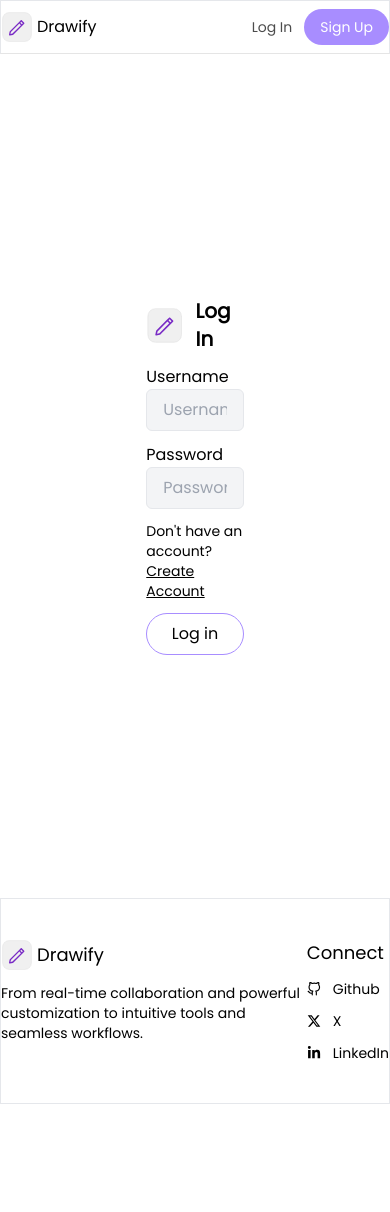
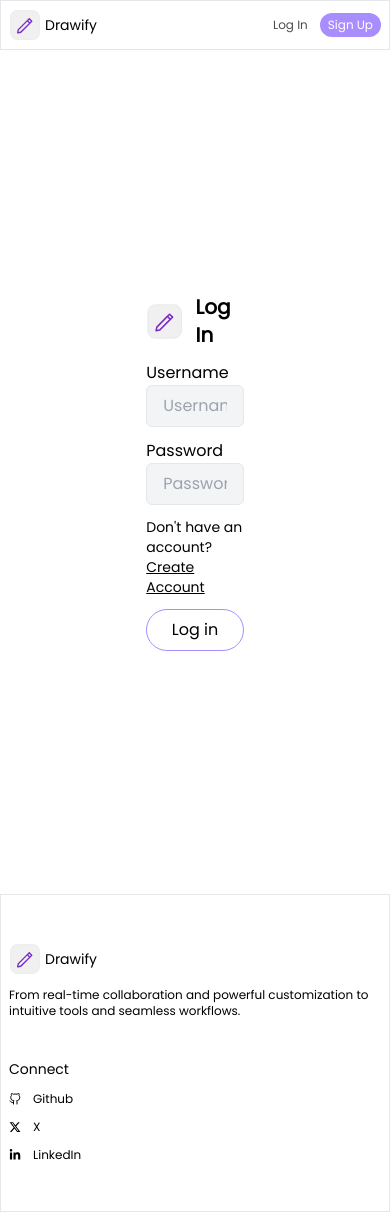
Before and after one commit to DevanshBhavsar3/excalidraw, a Next.js app in the folder apps/frontend/: page /login in a window 390 px wide. Before the commit the page ends 1104 px from the top, so only its background shows below. Built offline with nearby package versions, Linux system fonts and the light colour scheme; no server answers.

Commit message:
made landing page responsive

```diff
--- a/apps/frontend/components/Footer.tsx
+++ b/apps/frontend/components/Footer.tsx
@@ -5,37 +5,37 @@ import { FaLinkedinIn } from "react-icons/fa";
 
 export function Footer() {
   return (
-    <footer className="border">
-      <div className="py-10 max-w-7xl mx-auto flex justify-between items-start">
+    <footer className="border p-2">
+      <div className="py-10 max-w-7xl mx-auto flex flex-col md:flex-row justify-between items-start gap-10">
         <div className="flex flex-col justify-center items-start gap-3">
           <div className="flex justify-center items-center gap-1">
             <Icon size="sm" />
-            <h1 className="font-medium text-lg">Drawify</h1>
+            <h1 className="font-medium text-sm md:text-lg">Drawify</h1>
           </div>
-          <p className="text-sm max-w-sm">
+          <p className="text-xs md:text-sm max-w-sm">
             From real-time collaboration and powerful customization to intuitive
             tools and seamless workflows.
           </p>
         </div>
         <div className="flex flex-col justify-center items-start gap-3">
-          <p className="font-medium text-lg">Connect</p>
+          <p className="font-medium text-sm md:text-lg">Connect</p>
           <a
             href="https://github.com/DevanshBhavsar3"
-            className="flex justify-center items-center gap-3 text-sm"
+            className="flex justify-center items-center gap-3 text-xs md:text-sm"
             target="_blank"
           >
             <FiGithub /> Github
           </a>
           <a
             href="https://x.com/CluxOP"
-            className="flex justify-center items-center gap-3 text-sm"
+            className="flex justify-center items-center gap-3 text-xs md:text-sm"
             target="_blank"
           >
             <FaXTwitter /> X
           </a>
           <a
             href="https://www.linkedin.com/in/devansh-bhavsar-446337327/"
-            className="flex justify-center items-center gap-3 text-sm"
+            className="flex justify-center items-center gap-3 text-xs md:text-sm"
             target="_blank"
           >
             <FaLinkedinIn /> LinkedIn
--- a/apps/frontend/components/Navbar.tsx
+++ b/apps/frontend/components/Navbar.tsx
@@ -34,20 +34,20 @@ export function Navbar() {
   }
 
   return (
-    <nav className="z-20 sticky top-0 left-0 bg-white border border-b-black/10 w-full py-2">
+    <nav className="z-20 sticky top-0 left-0 bg-white border border-b-black/10 p-2">
       <div className="max-w-7xl mx-auto flex w-full justify-between items-center">
         <div className="flex justify-center items-center gap-1">
           <Icon size="sm" />
-          <Link href={"/"} className="font-medium text-md">
+          <Link href={"/"} className="font-medium text-sm md:text-md">
             Drawify
           </Link>
         </div>
-        <div className="flex justify-center items-center text-sm font-medium gap-3 text-black/70 hover:text-black">
+        <div className="flex justify-center items-center text-xs md:text-sm font-medium gap-3 text-black/70 hover:text-black">
           {links.map((link, index) => (
             <Link
               key={index}
               href={link.link}
-              className={`${link.primary ? "bg-primary hover:bg-primary-dark text-white px-4 py-2 rounded-full" : "hover:underline"}`}
+              className={`${link.primary ? "bg-primary hover:bg-primary-dark text-white px-2 md:px-4 py-1 md:py-2 rounded-full" : "hover:underline"}`}
             >
               {link.title}
             </Link>
--- a/apps/frontend/components/landing/CTA.tsx
+++ b/apps/frontend/components/landing/CTA.tsx
@@ -4,26 +4,26 @@ import { IoIosArrowRoundForward } from "react-icons/io";
 
 export function CTA() {
   return (
-    <section className="py-10">
+    <section className="py-10 px-2">
       <div className="max-w-7xl mx-auto flex justify-between items-center">
         <div className="flex flex-col justify-center items-start">
-          <h1 className="text-3xl font-bold my-3">Ready to Draw?</h1>
-          <h1 className="text-xl font-medium mb-10">
+          <h1 className="text-xl md:text-3xl font-bold my-3">Ready to Draw?</h1>
+          <h1 className="text-md md:text-xl font-medium mb-10">
             Your creative journey starts here.
           </h1>
           <Link
             href={"/signup"}
-            className="hover:bg-primary hover:text-white border border-primary px-4 py-2 rounded-full w-full flex justify-between items-center"
+            className="hover:bg-primary hover:text-white border border-primary px-4 py-1 md:py-2 rounded-full w-full flex justify-between items-center text-sm md:text-base"
           >
             Sign Up Now <IoIosArrowRoundForward size={32} />
           </Link>
         </div>
         <Image
           src={"/image1.jpeg"}
+          height={600}
+          width={600}
           alt="abstaract_waves"
-          width={600}
-          height={600}
-          className="rounded-md"
+          className="rounded-md hidden md:block"
         />
       </div>
     </section>
--- a/apps/frontend/components/landing/Features.tsx
+++ b/apps/frontend/components/landing/Features.tsx
@@ -33,16 +33,16 @@ export function Features() {
 
   return (
     <section className="z-10 py-10 border-b">
-      <div className="max-w-7xl mx-auto">
-        <h1 className="text-3xl font-bold py-10">Features</h1>
-        <div className="flex justify-between items-start gap-10 h-fit relative mb-20">
+      <div className="max-w-7xl mx-auto p-2">
+        <h1 className="text-xl md:text-3xl font-bold py-10">Features</h1>
+        <div className="flex flex-col md:flex-row justify-between items-start gap-24 md:gap-10 h-fit mb-20">
           {/* Video frame */}
-          <div className="sticky top-32 left-0 h-fit w-1/2 rounded-md aspect-video">
-            <div className="border border-blue-500 p-4">
-              <div className="border border-cyan-500 p-4">
+          <div className="bg-white sticky top-16 md:top-32 z-30 left-0 md:h-fit h-fit w-full md:w-1/2 rounded-md">
+            <div className="border border-blue-500 p-2 md:p-4 h-fit">
+              <div className="border border-cyan-500 p-2 md:p-4 h-fit">
                 <video
                   src="/demo.mp4"
-                  className="h-full w-full border border-primary"
+                  className="h-full w-full border border-primary aspect-video"
                   autoPlay
                   muted
                   loop
@@ -54,15 +54,15 @@ export function Features() {
           </div>
 
           {/* Text frame */}
-          <div className="w-1/2 flex flex-col gap-10">
+          <div className="md:w-1/2 w-full h-fit flex flex-col gap-10">
             {tabs.map((tab, index) => (
               <div
                 key={index}
-                className="py-32 p-10 sticky top-32 right-0 h-fit flex flex-col justify-center items-start gap-3 bg-white border-t-2"
+                className="p-5 md:p-10 sticky top-1/2 md:top-32 right-0 h-60 flex flex-col justify-center items-start gap-3 bg-white border-t-2"
               >
                 {tab.icon}
-                <p className="text-xl font-semibold">{tab.title}</p>
-                <p className="text-md max-w-lg">{tab.description}</p>
+                <p className="text-lg md:text-xl font-semibold">{tab.title}</p>
+                <p className="text-sm md:text-md max-w-lg">{tab.description}</p>
               </div>
             ))}
           </div>
--- a/apps/frontend/components/landing/Hero.tsx
+++ b/apps/frontend/components/landing/Hero.tsx
@@ -8,17 +8,17 @@ export function Hero() {
       <div className="absolute top-0 left-0 w-full h-full bg-[url('/bg.png')] scale-150 bg-no-repeat bg-contain bg-center"></div>
       <div className="z-10 py-44 flex flex-col items-center text-center">
         <div className="flex justify-center items-center gap-1">
-          <Icon size="md" />
-          <h1 className="font-semibold text-xl">Drawify</h1>
+          <Icon size="sm" />
+          <h1 className="font-semibold text-md md:text-xl">Drawify</h1>
         </div>
-        <h1 className="text-5xl font-bold letter tracking-tight max-w-lg py-6">
-          Where Ideas Take <span className="text-primary">Shape </span>
+        <h1 className="text-2xl md:text-5xl font-bold letter tracking-tight max-w-lg py-6">
+          Where Ideas Take <br /> <span className="text-primary">Shape </span>
           Together
         </h1>
         <hr className="w-full max-w-md mb-3" />
         <Link
           href={"/signup"}
-          className="border-2 border-primary text-black hover:bg-primary-dark hover:text-white px-4 py-1 rounded-full text-sm transition-all flex justify-center items-center gap-1"
+          className="border-2 border-primary text-black hover:bg-primary-dark hover:text-white px-4 py-1 rounded-full text-xs md:text-sm transition-all flex justify-center items-center gap-1"
         >
           Sign Up
           <IoIosArrowRoundForward size={18} />
```
